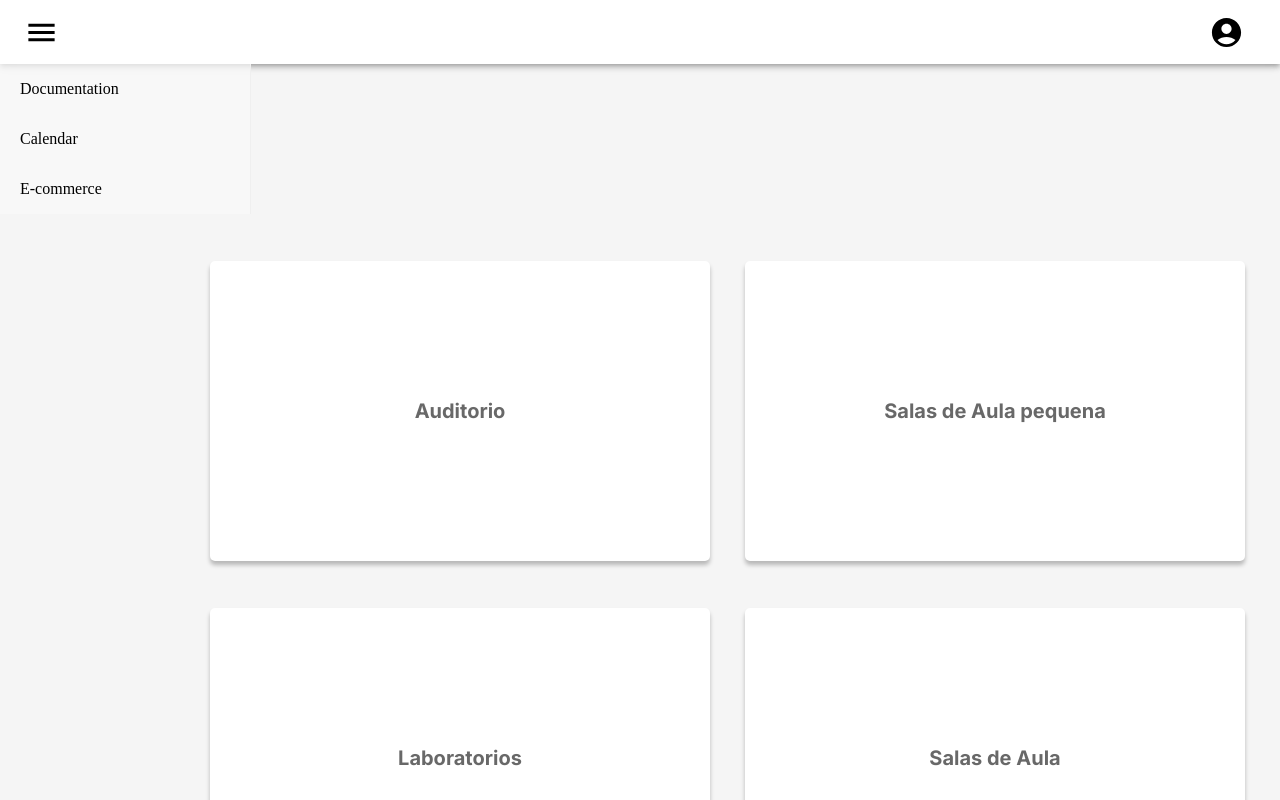
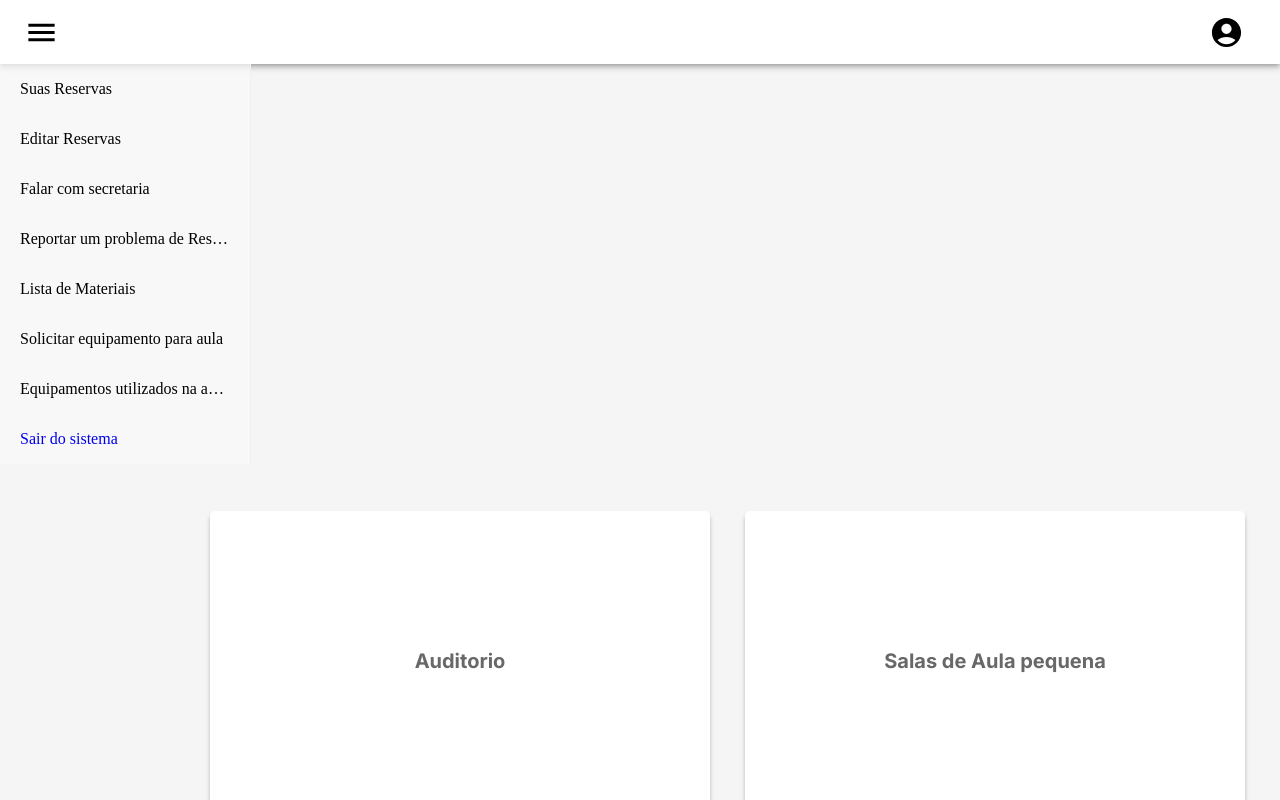
Before and after one commit to Grupo4-integrador/projeto-integrador, a React (Create React App) app: page /home in a window 1280 px wide. Shown: the top 800 px of the page. Built offline with nearby package versions, Linux system fonts and the light colour scheme.

Commit message:
SideBar quase pronta

```diff
--- a/src/Components/Telas/Inicitial/index.js
+++ b/src/Components/Telas/Inicitial/index.js
@@ -1,6 +1,7 @@
 import React from "react";
 
 import { Sidebar, Menu, MenuItem } from 'react-pro-sidebar';
+import { Link } from "react-router-dom";
 
 
 
@@ -15,9 +16,16 @@ function Inicitial() {
       <div style={{ display: 'flex', height: '100%' }}>
       <Sidebar>
         <Menu>
-          <MenuItem> Documentation</MenuItem>
-          <MenuItem> Calendar</MenuItem>
-          <MenuItem> E-commerce</MenuItem>
+          <MenuItem>Suas Reservas</MenuItem>
+          <MenuItem>Editar Reservas</MenuItem>
+          <MenuItem>Falar com secretaria</MenuItem>
+          <MenuItem>Reportar um problema de Reserva</MenuItem>
+          <MenuItem>Lista de Materiais</MenuItem>
+          <MenuItem>Solicitar equipamento para aula</MenuItem>
+          <MenuItem>Equipamentos utilizados na aula passada</MenuItem>
+          <Link style={{ textDecoration: "none" }} to="/">
+          <MenuItem>Sair do sistema</MenuItem>
+          </Link>
         </Menu>
       </Sidebar>
     </div>
```
